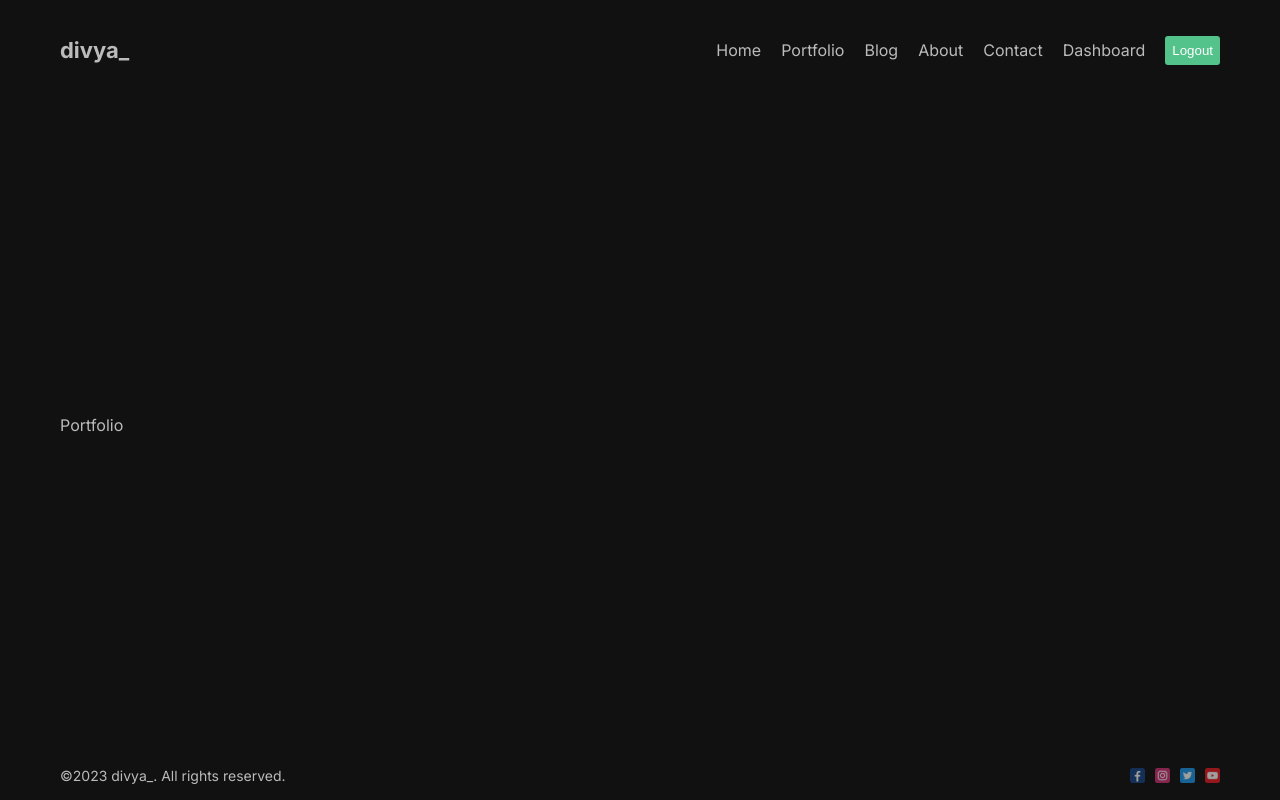
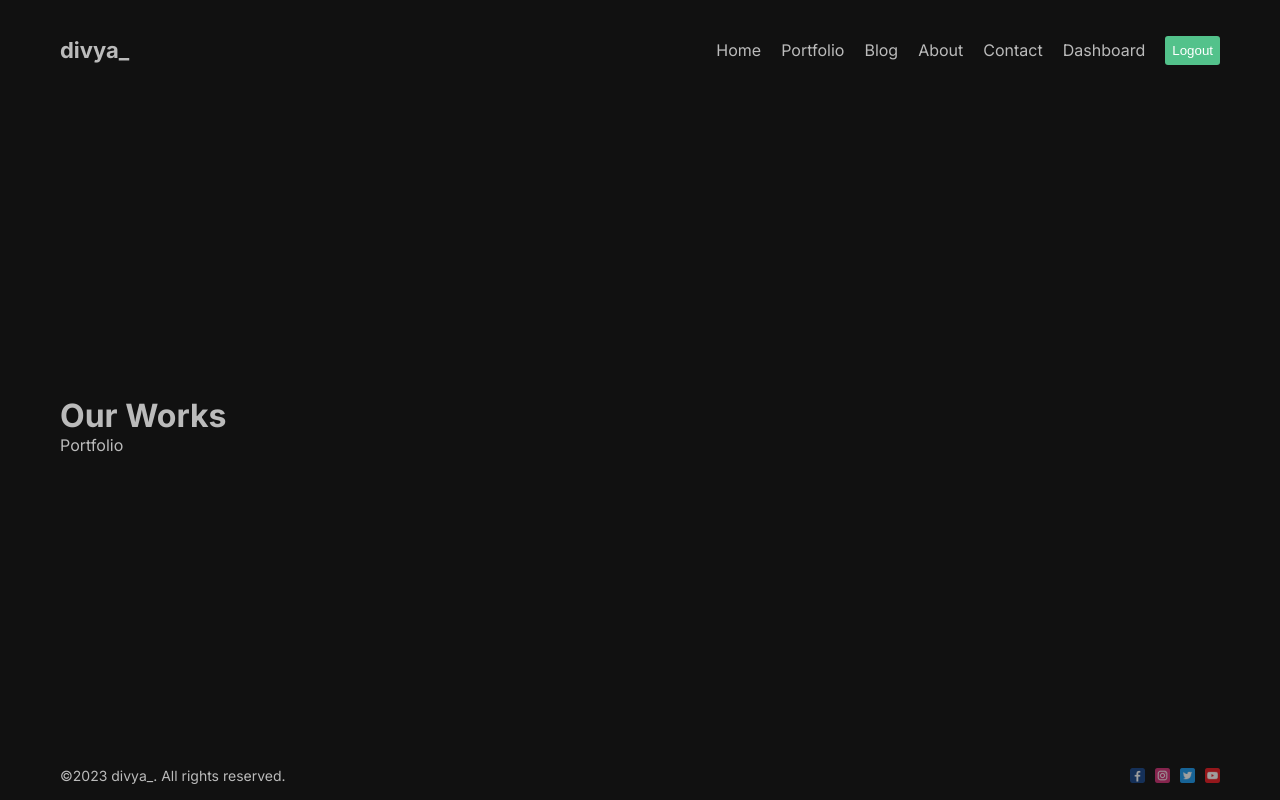
Before and after one commit to div-vik/my_page, a Next.js app: page /portfolio in a window 1280 px wide. Built offline with nearby package versions, Linux system fonts and the light colour scheme.

Commit message:
portfolio layout created

```diff
--- /dev/null
+++ b/src/app/portfolio/layout.jsx
@@ -0,0 +1,13 @@
+import React from "react";
+import styles from "./page.module.css";
+
+const Layout = ({ children }) => {
+  return (
+    <div>
+      <h1 className={styles.mainTitle}>Our Works</h1>
+      {children}
+    </div>
+  );
+};
+
+export default Layout;
```
